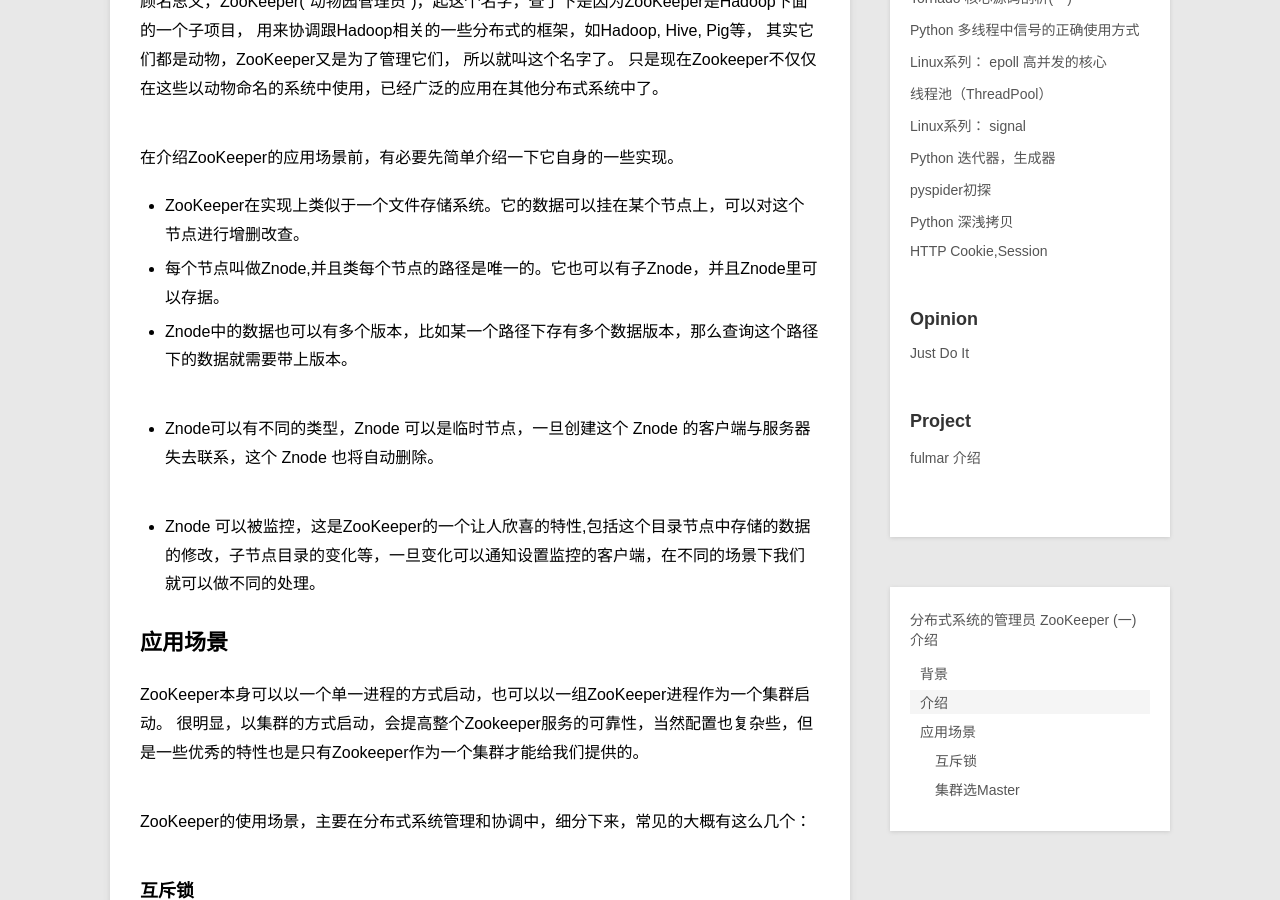
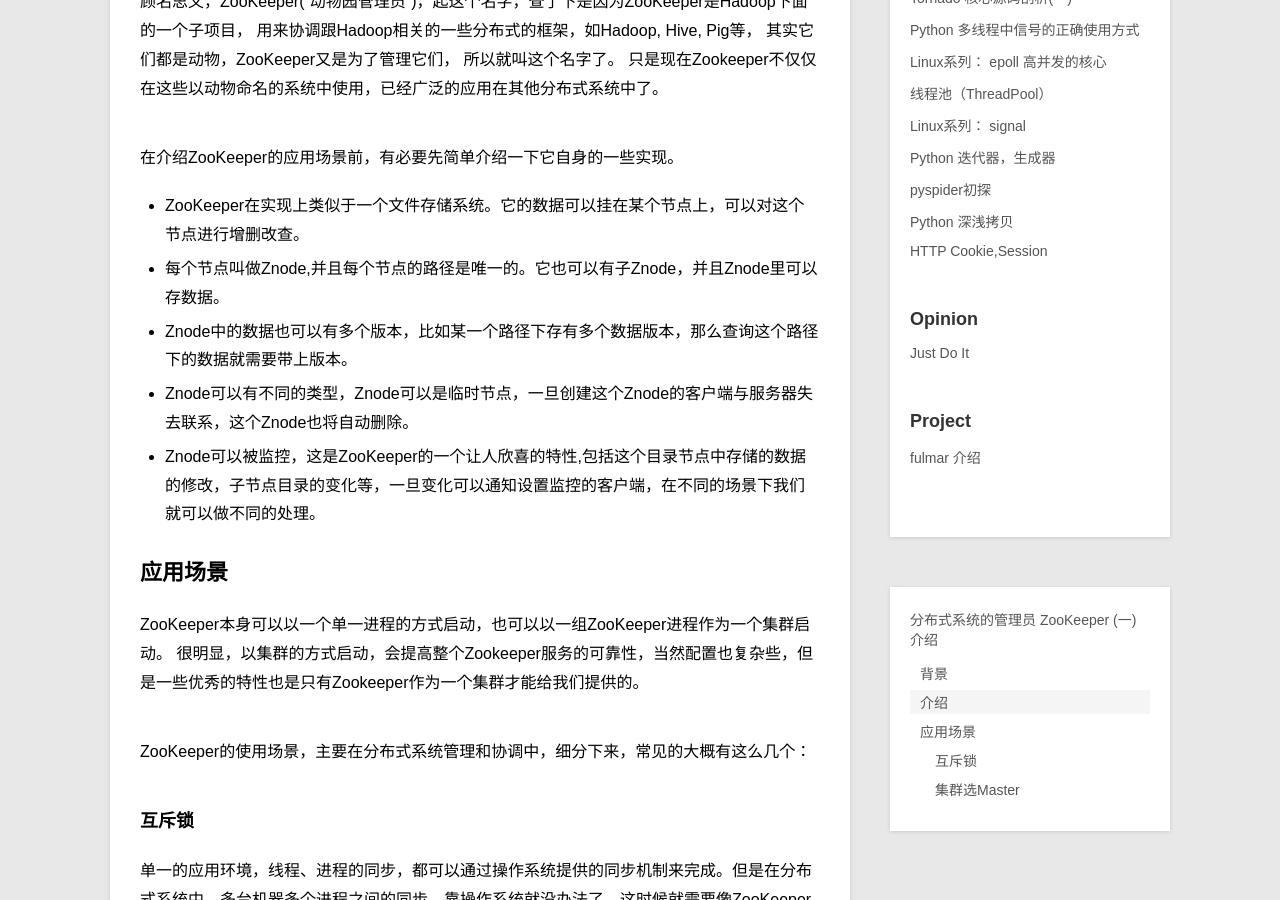
Before and after one commit to tylderen/tylderen.github.io, a Jekyll site: the page built from _posts/blog/2017-09-03-ZooKeeper-Introduction.md, in a window 1280 px wide and 900 px high, scrolled down 536 px. Built offline with Jekyll 4.4.1, drawn with Linux system fonts in a browser that asks for light colours; Markdown is read by kramdown in place of the engine named in the settings.

Commit message:
Update 2017-09-03-ZooKeeper-Introduction.md

```diff
--- a/_posts/blog/2017-09-03-ZooKeeper-Introduction.md
+++ b/_posts/blog/2017-09-03-ZooKeeper-Introduction.md
@@ -17,12 +17,10 @@ category: blog
 在介绍ZooKeeper的应用场景前，有必要先简单介绍一下它自身的一些实现。
 
  - ZooKeeper在实现上类似于一个文件存储系统。它的数据可以挂在某个节点上，可以对这个节点进行增删改查。
- - 每个节点叫做Znode,并且类每个节点的路径是唯一的。它也可以有子Znode，并且Znode里可以存据。
+ - 每个节点叫做Znode,并且每个节点的路径是唯一的。它也可以有子Znode，并且Znode里可以存数据。
  - Znode中的数据也可以有多个版本，比如某一个路径下存有多个数据版本，那么查询这个路径下的数据就需要带上版本。
-
- - Znode可以有不同的类型，Znode 可以是临时节点，一旦创建这个 Znode 的客户端与服务器失去联系，这个 Znode 也将自动删除。
-
- - Znode 可以被监控，这是ZooKeeper的一个让人欣喜的特性,包括这个目录节点中存储的数据的修改，子节点目录的变化等，一旦变化可以通知设置监控的客户端，在不同的场景下我们就可以做不同的处理。
+ - Znode可以有不同的类型，Znode可以是临时节点，一旦创建这个Znode的客户端与服务器失去联系，这个Znode也将自动删除。
+ - Znode可以被监控，这是ZooKeeper的一个让人欣喜的特性,包括这个目录节点中存储的数据的修改，子节点目录的变化等，一旦变化可以通知设置监控的客户端，在不同的场景下我们就可以做不同的处理。
 
 ## 应用场景
 
```
